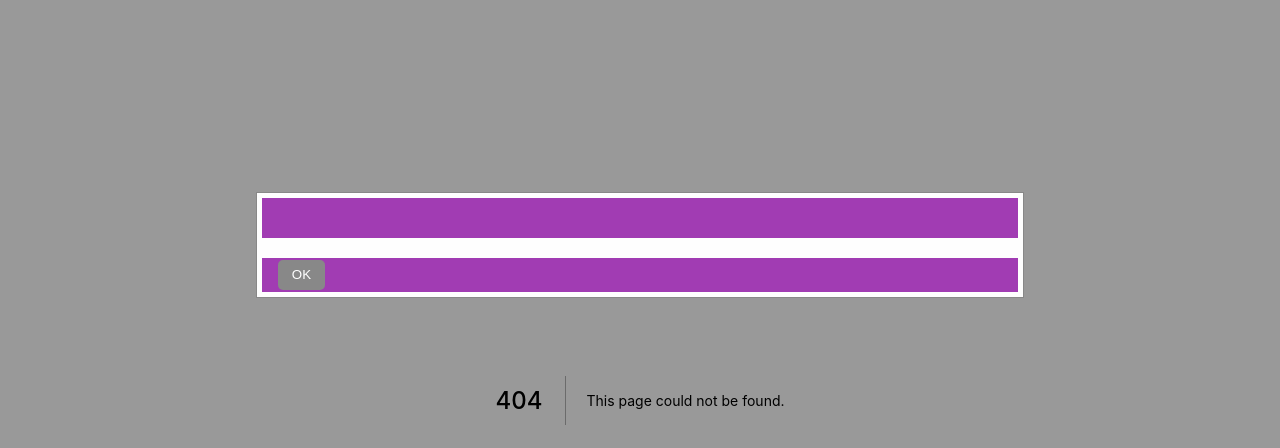
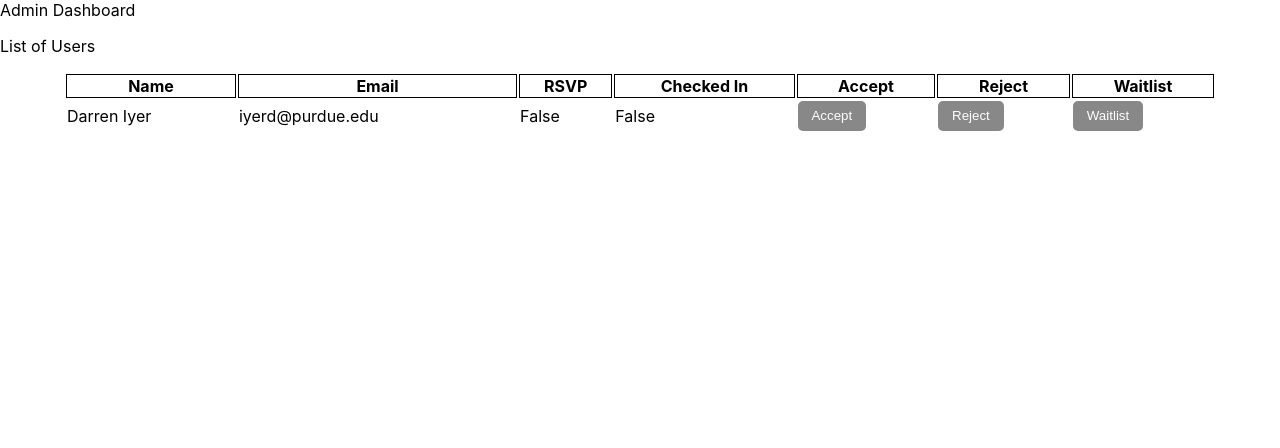
Before and after one commit to Hello-World-Purdue/hw22-frontend, a Next.js app: page /dashboard in a window 1280 px wide. Before the commit this address had no page. Shown: the top 448 px of the page. Built offline with nearby package versions, Linux system fonts and the light colour scheme; no server answers.

Commit message:
admin dashboard boilerplate code set up

```diff
--- /dev/null
+++ b/components/Dashboard.js
@@ -0,0 +1,107 @@
+import React, { useContext, useEffect, useState } from "react";
+
+import UserContext from "../context/UserContext";
+import AlertContext from "../context/AlertContext";
+
+import UserInfo from "./userInfo";
+
+import styles from "../styles/dashboard.module.css";
+
+const Dashboard = () => {
+	const [users, setUsers] = useState([
+		{
+			id: 1,
+			name: "Darren Iyer",
+			email: "iyerd@purdue.edu",
+			rsvp: false,
+			checkedIn: false,
+		},
+	]);
+
+	const [acceptUsers, setAcceptedUsers] = useState([]);
+	const [rejectUsers, setRejectedUsers] = useState([]);
+	const [waitlistedUsers, setWaitlistedUsers] = useState([]);
+
+	const userContext = useContext(UserContext);
+	const alertContext = useContext(AlertContext);
+
+	useEffect(() => {
+		userContext.getUsers()
+			.then((data) => {
+				console.log("data", data);
+				setUsers(data.users);
+			})
+			.catch((err) => {
+				console.log(err.message);
+			});
+		// eslint-disable-next-line
+	}, []);
+
+	const setCurrentUser = (userId) => {
+		const curUser = users.filter((user) => user.id === userId)[0];
+		console.log(curUser);
+		userContext.setCurrentUser(curUser);
+	};
+
+	const handleAccept = (id, name) => {
+		setCurrentUser(id);
+		alertContext.setAlert(
+			"confirm",
+			"Accept User",
+			`Accept ${name} to Hello World 2022?`,
+			userContext.acceptUser
+		);
+	};
+
+	const handleReject = (id, name) => {
+		setCurrentUser(id);
+		alertContext.setAlert(
+			"confirm",
+			"Reject User",
+			`Reject ${name} from Hello World 2022?`,
+			userContext.rejectUser
+		);
+	};
+
+	const handleWaitlist = (id, name) => {
+		setCurrentUser(id);
+		alertContext.setAlert(
+			"confirm",
+			"Waitlist User",
+			`Add ${name} to Hello World's waitlist?`,
+			userContext.waitlistUser
+		);
+	};
+
+	return (
+		<div>
+			<table className={styles.table}>
+				<thead>
+					<tr>
+						<th className={styles.headerCell}>Name</th>
+						<th className={styles.headerCell}>Email</th>
+						<th className={styles.headerCell}>RSVP</th>
+						<th className={styles.headerCell}>Checked In</th>
+						<th className={styles.headerCell}>Accept</th>
+						<th className={styles.headerCell}>Reject</th>
+						<th className={styles.headerCell}>Waitlist</th>
+					</tr>
+				</thead>
+				<tbody>
+					{users.map((user) => (
+						<tr key={user.id} className={styles.tableRow}>
+							<UserInfo
+								user={user}
+								accept={handleAccept}
+								reject={handleReject}
+								waitlist={handleWaitlist}
+							/>
+						</tr>
+					))}
+				</tbody>
+			</table>
+		</div>
+	);
+};
+
+export default Dashboard;
--- a/components/alert.js
+++ b/components/alert.js
@@ -4,7 +4,7 @@ import Toast from "./toast";
 
 const Alert = () => {
 	const ctx = useContext(AlertContext);
-	const [showToast, setShowToast] = useState(true);
+	const [showToast, setShowToast] = useState(false);
 
 	useEffect(() => {
 		if (ctx.message) {
@@ -17,7 +17,7 @@ const Alert = () => {
 		setShowToast(false);
 	};
 
-	const { title, message, type } = ctx;
+	const { title, message, type, action } = ctx;
 
 	return (
 		<div>
@@ -27,6 +27,8 @@ const Alert = () => {
 					message={message}
 					comment={type === "error" ? "Please try again" : null}
 					closeToast={handleClose}
+					type={type}
+					action={action}
 				/>
 			)}
 		</div>
--- a/components/toast.js
+++ b/components/toast.js
@@ -3,13 +3,18 @@ import styles from "../styles/modal.module.css";
 
 const Toast = (props) => {
 	// const { title, message } = useContext(AlertContext);
-	const { title, message, comment, closeToast } = props;
+	const { title, message, comment, closeToast, type, action } = props;
+
+	const handleAction = () => {
+		action();
+		closeToast();
+	}
 
 	return (
 		<div className={styles.modal}>
-			<div className={styles.modalContent} >
+			<div className={styles.modalContent}>
 				<div className={styles.modalHeader}>
-				<strong>{title}</strong>
+					<strong>{title}</strong>
 				</div>
 				<div className={styles.modalBody}>
 					<p>{message}</p>
@@ -17,9 +22,20 @@ const Toast = (props) => {
 				<div>
 					<small>{comment}</small>
 				</div>
-				<div className={styles.modalFooter}>
-					<button onClick={closeToast}>OK</button>
-				</div>
+				{type == "confirm" ? (
+					<div className={styles.modalFooter}>
+						<div>
+							<button onClick={closeToast}>NO</button>
+						</div>
+						<div>
+							<button onClick={handleAction}>YES</button>
+						</div>
+					</div>
+				) : (
+					<div className={styles.modalFooter}>
+						<button onClick={closeToast}>OK</button>
+					</div>
+				)}
 			</div>
 		</div>
 	);
--- /dev/null
+++ b/components/userInfo.js
@@ -0,0 +1,36 @@
+import React from "react";
+import styles from '../styles/dashboard.module.css';
+
+const UserInfo = (props) => {
+    const { id, name, email, rsvp, checkedIn } = props.user;
+
+    const handleAccept = () => {
+        props.accept(id, name);
+    }
+
+    const handleReject = () => {
+        props.reject(id, name);
+    }
+
+    const handleWaitlist = () => {
+        props.waitlist(id, name);
+    }
+
+	return <>
+        <td>{name}</td>
+        <td>{email}</td>
+        <td>{rsvp === true ? "True" : "False"}</td>
+        <td>{checkedIn === true ? "True" : "False"}</td>
+        <td>
+            <button className={styles.tableBtn} onClick={handleAccept}>Accept</button>
+        </td>
+        <td>
+            <button className={styles.tableBtn} onClick={handleReject}>Reject</button>
+        </td>
+        <td>
+            <button className={styles.tableBtn} onClick={handleWaitlist}>Waitlist</button>
+        </td>
+    </>;
+};
+
+export default UserInfo;
--- a/context/AlertContext.tsx
+++ b/context/AlertContext.tsx
@@ -1,20 +1,23 @@
 import React, {PropsWithChildren, useState} from "react";
 
 type NullableString = string | null;
+type NullableFunction = Function | null;
 
 const initialState: {
   title: NullableString;
   message: NullableString;
   type: NullableString;
+  action: NullableFunction;
 } = {
   title: null, // What the error corresponds to (Login error, Application error)
   message: null, // The error message to display
-  type: null, // error | success
+  type: null, // error | success | confirm
+  action: null // action to carry out
 };
 
 const AlertContext = React.createContext({
   ...initialState,
-  setAlert: (type: string, title: string, message: string) => {},
+  setAlert: (type: string, title: string, message: string, action: NullableFunction = null) => {},
   clearAlert: () => {},
 });
 
@@ -22,11 +25,12 @@ export const AlertContextProvider = (props: PropsWithChildren<{}>) => {
   const [state, setState] = useState(initialState);
 
   // Set error
-  const setAlert = (type: string, title: string, message: string) => {
+  const setAlert = (type: string, title: string, message: string, action: NullableFunction = null) => {
     setState({
       type,
       title,
       message,
+      action
     });
   };
 
@@ -36,6 +40,7 @@ export const AlertContextProvider = (props: PropsWithChildren<{}>) => {
       type: null,
       title: null,
       message: null,
+      action: null
     });
   };
 
@@ -45,6 +50,7 @@ export const AlertContextProvider = (props: PropsWithChildren<{}>) => {
         type: state.type,
         title: state.title,
         message: state.message,
+        action: state.action,
         setAlert,
         clearAlert,
       }}
--- a/context/UserContext.tsx
+++ b/context/UserContext.tsx
@@ -1,17 +1,24 @@
 import axios from "axios";
-import React, {useContext, useEffect, useState} from "react";
+import React, { useContext, useEffect, useState } from "react";
 
 import AuthContext from "./AuthContext";
-import {Application, User} from "./types";
+import { Application, User } from "./types";
 
-axios.defaults.baseURL =
-  process.env.NODE_ENV === "production"
-    ? "https://helloworldpurdue-api.herokuapp.com"
-    : "http://localhost:5000";
+// axios.defaults.baseURL =
+//   process.env.NODE_ENV === "production"
+//     ? "https://helloworldpurdue-api.herokuapp.com"
+//     : "http://localhost:5000";
 
-const initialState: {application: Application | null; user: User | null} = {
+axios.defaults.baseURL = "http://localhost:5000";
+
+const initialState: {
+	application: Application | null;
+	user: User | null;
+	currentUser: User | null;
+} = {
 	application: null,
 	user: null,
+	currentUser: null,
 	// allUsers: null,
 };
 
@@ -25,6 +32,10 @@ const UserContext = React.createContext({
 	getAuthApp: () => {},
 	updateProfile: (id: string, formData: any) => {},
 	apply: (id: string, appData: any) => {},
+	setCurrentUser: (user: User | null) => {},
+	acceptUser: () => {},
+	rejectUser: () => {},
+	waitlistUser: () => {},
 });
 
 export const UserContextProvider = (props: React.PropsWithChildren<{}>) => {
@@ -51,6 +62,7 @@ export const UserContextProvider = (props: React.PropsWithChildren<{}>) => {
 				},
 			});
 
+			console.log("res.data", res.data);
 			return Promise.resolve(res.data);
 		} catch (err: any) {
 			if (err.response) {
@@ -193,11 +205,31 @@ export const UserContextProvider = (props: React.PropsWithChildren<{}>) => {
 		}
 	};
 
+	const setCurrentUser = (user: User | null) => {
+		setState({
+			...state,
+			currentUser: user,
+		});
+	};
+
+	const acceptUser = async () => {
+		console.log("accept user", state.currentUser);
+	};
+
+	const rejectUser = async () => {
+		console.log("reject user", state.currentUser);
+	};
+
+	const waitlistUser = async () => {
+		console.log("waitlist user", state.currentUser);
+	};
+
 	return (
 		<UserContext.Provider
 			value={{
 				user: state.user,
 				application: state.application,
+				currentUser: state.currentUser,
 				// allUsers: state.allUsers,
 				getUsers,
 				getUser,
@@ -207,6 +239,10 @@ export const UserContextProvider = (props: React.PropsWithChildren<{}>) => {
 				apply,
 				getAnnouncements,
 				makeAnnouncement,
+        setCurrentUser,
+				acceptUser,
+				rejectUser,
+				waitlistUser,
 			}}
 		>
 			{props.children}
--- /dev/null
+++ b/pages/dashboard.js
@@ -0,0 +1,14 @@
+import React from "react";
+import Dashboard from "../components/Dashboard";
+
+const dashboard = () => {
+	return (
+		<div>
+			<div>Admin Dashboard</div>
+			<p>List of Users</p>
+			<Dashboard />
+		</div>
+	);
+};
+
+export default dashboard;
--- /dev/null
+++ b/styles/dashboard.module.css
@@ -0,0 +1,27 @@
+.table {
+    width: 90%;
+    margin: auto;
+}
+
+.headerCell {
+    border: 1px solid black;
+}
+
+.tableRow {
+    border: 1px solid black;
+    align-items: center;
+    align-content: center;
+}
+
+.tableBtn {
+    border: 1px solid transparent;
+	border-radius: 5px;
+	padding: 0.4rem 0.8rem;
+	background-color: #888;
+	color: #fefefe;
+}
+
+.tableBtn:hover {
+    cursor: pointer;
+	background-color: #333;
+}
--- a/styles/modal.module.css
+++ b/styles/modal.module.css
@@ -20,7 +20,7 @@
 }
 
 .modalHeader {
-	padding: 20px 16px;
+	padding: 6px 16px;
 	background-color: #a13cb3;
 	color: white;
 }
@@ -30,9 +30,13 @@
 }
 
 .modalFooter {
-    padding: 2px 16px;
+    padding: 4px 16px;
     background-color: #a13cb3;
     color: white;
+	display: flex;
+	flex-direction: row;
+	align-items: center;
+	justify-content: space-evenly;
 }
 
 .modalFooter button {
```
Lines whose indentation alone changed are shown as unchanged.
